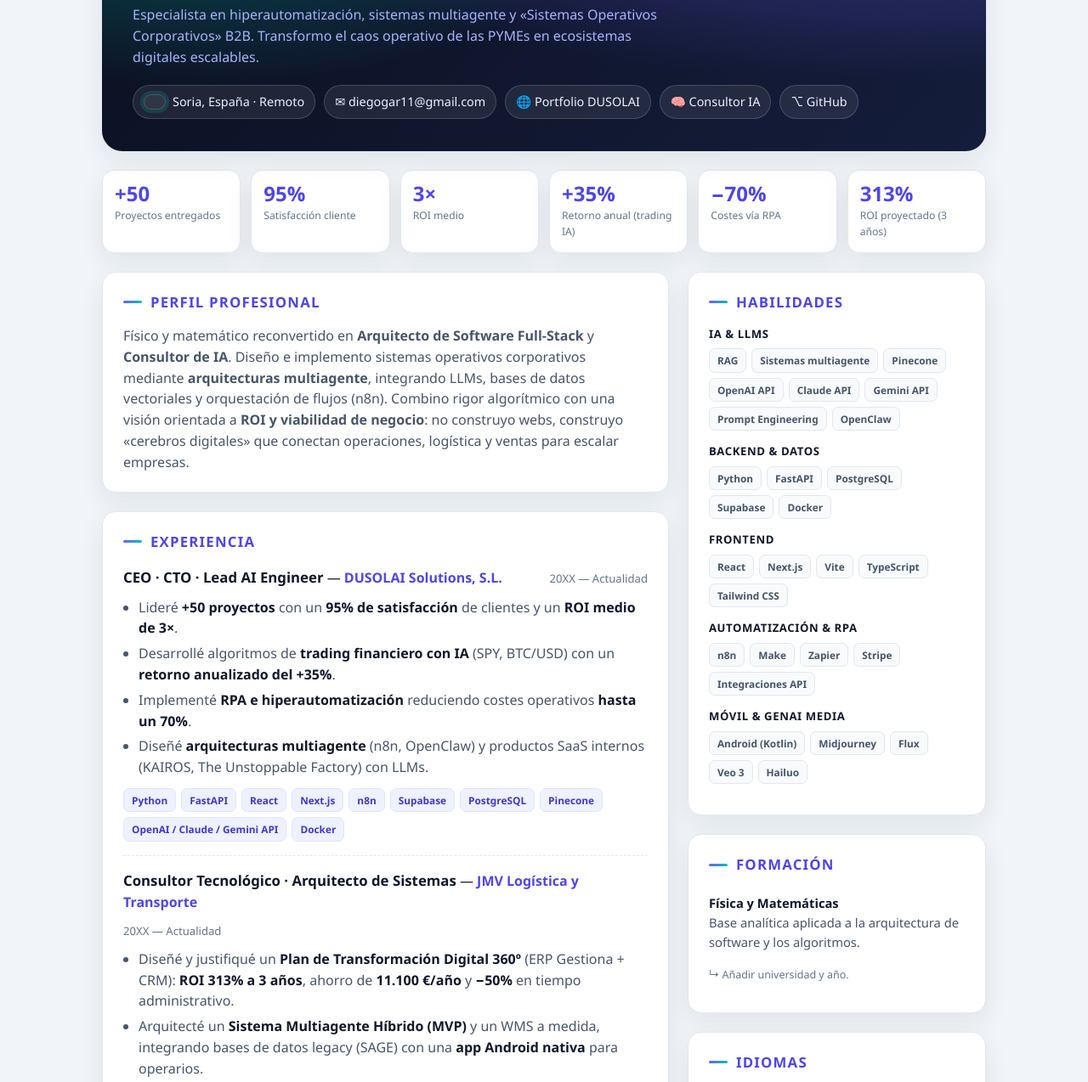
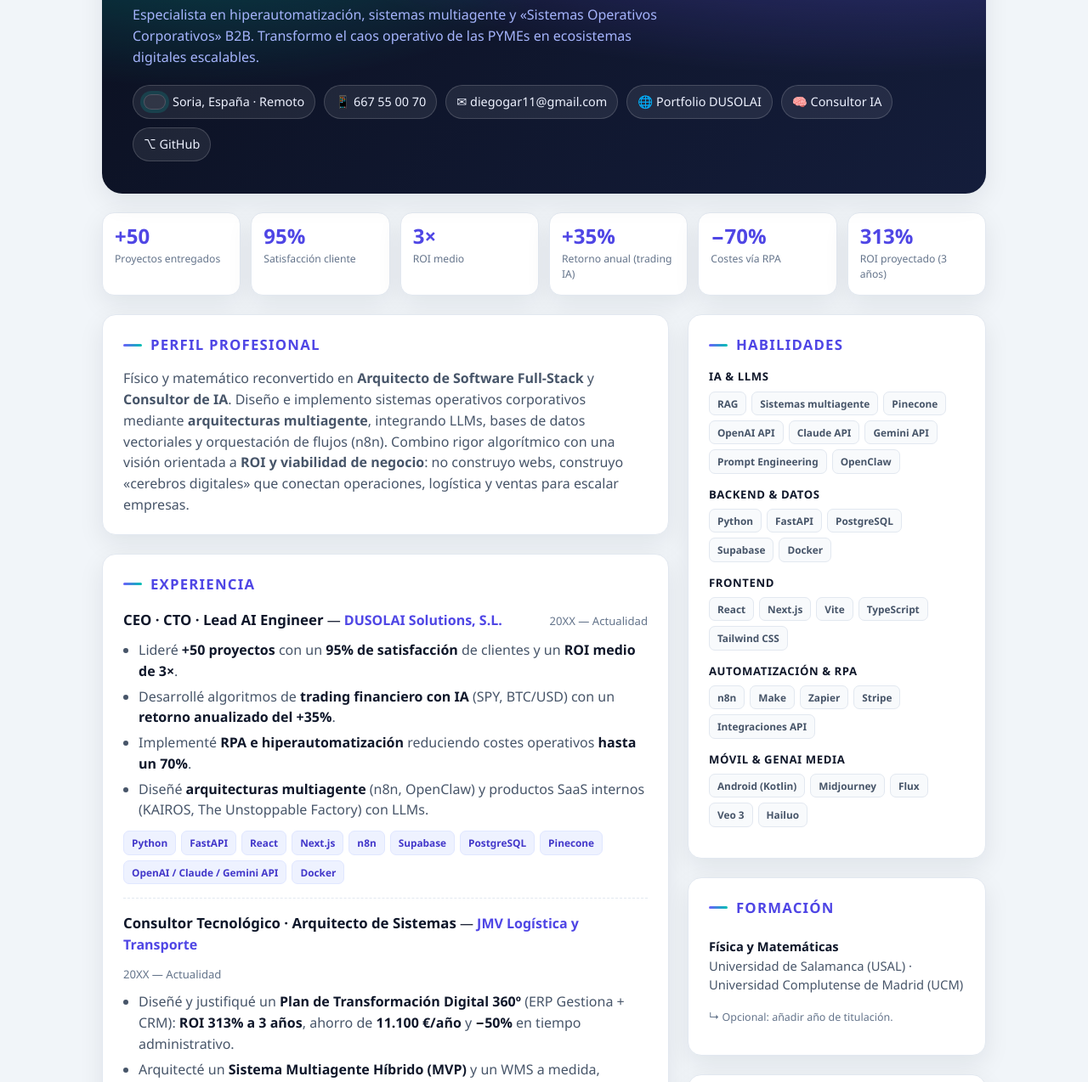
Before and after one commit to dusolai/cv-diego-garcia, a plain HTML site: page index.html in a window 1280 px wide. Shown: the part 146-1420 px from the top of the page at 85% size. Drawn offline with Linux system fonts and the light colour scheme.

Commit message:
Anadir telefono, universidades (USAL/UCM) y confirmar email
Co-Authored-By: Claude Opus 4.8 <noreply@anthropic.com>

```diff
--- a/index.html
+++ b/index.html
@@ -129,6 +129,7 @@
     <p class="tag">Especialista en hiperautomatización, sistemas multiagente y &laquo;Sistemas Operativos Corporativos&raquo; B2B. Transformo el caos operativo de las PYMEs en ecosistemas digitales escalables.</p>
     <div class="contact">
       <span><span class="dot"></span> Soria, España · Remoto</span>
+      <a href="tel:+34667550070">📱 667 55 00 70</a>
       <a href="mailto:diegogar11@gmail.com">✉ diegogar11@gmail.com</a>
       <a href="https://official-dus-o-lai.pages.dev/" target="_blank" rel="noopener">🌐 Portfolio DUSOLAI</a>
       <a href="https://consultor-tecnologico-diego-ia.pages.dev/" target="_blank" rel="noopener">🧠 Consultor IA</a>
@@ -284,9 +285,9 @@
       <section class="card">
         <h2>Formación</h2>
         <ul class="mini">
-          <li><b>Física y Matemáticas</b>Base analítica aplicada a la arquitectura de software y los algoritmos.</li>
+          <li><b>Física y Matemáticas</b>Universidad de Salamanca (USAL) · Universidad Complutense de Madrid (UCM)</li>
         </ul>
-        <p class="note">↳ Añadir universidad y año.</p>
+        <p class="note">↳ Opcional: añadir año de titulación.</p>
       </section>
 
       <section class="card">
```
